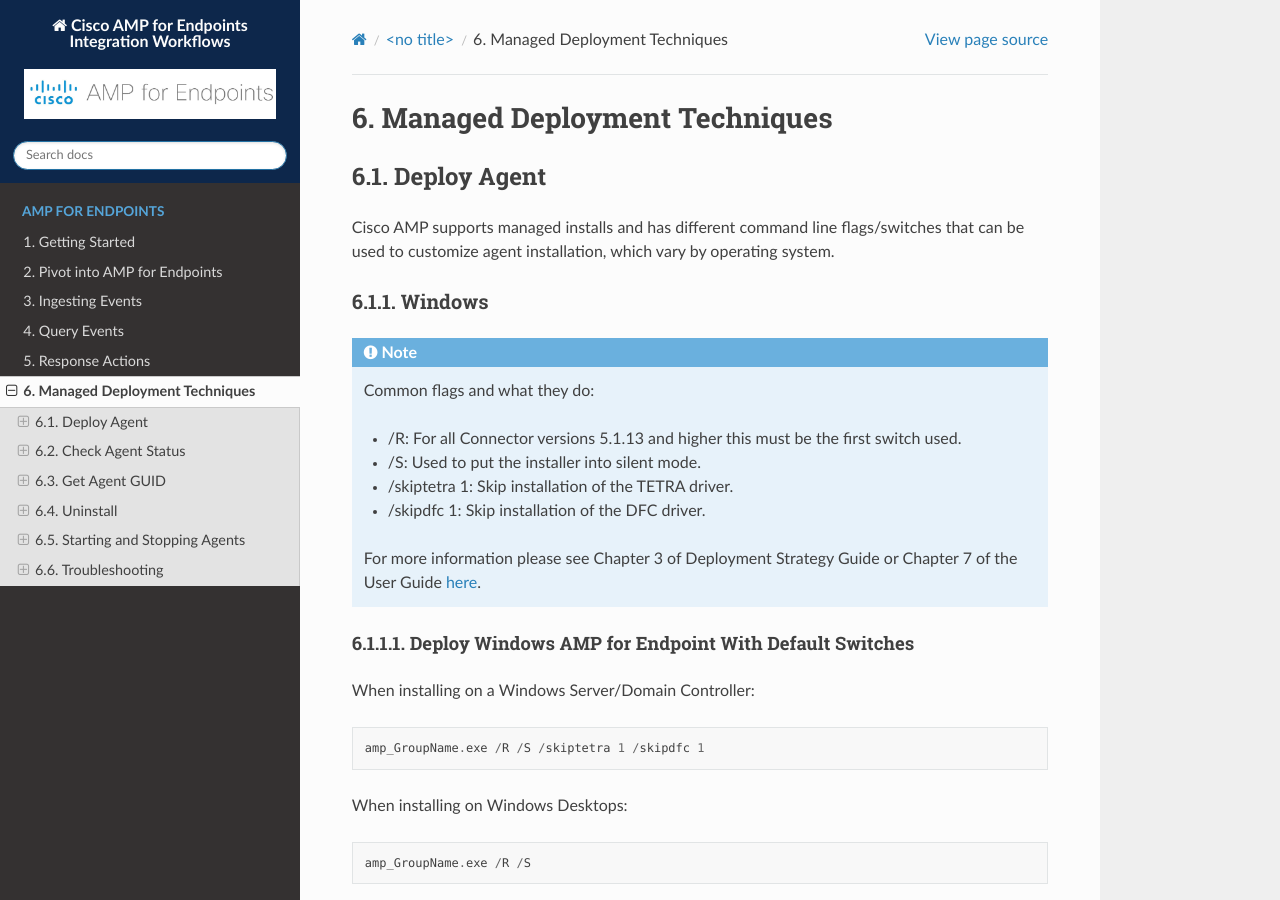
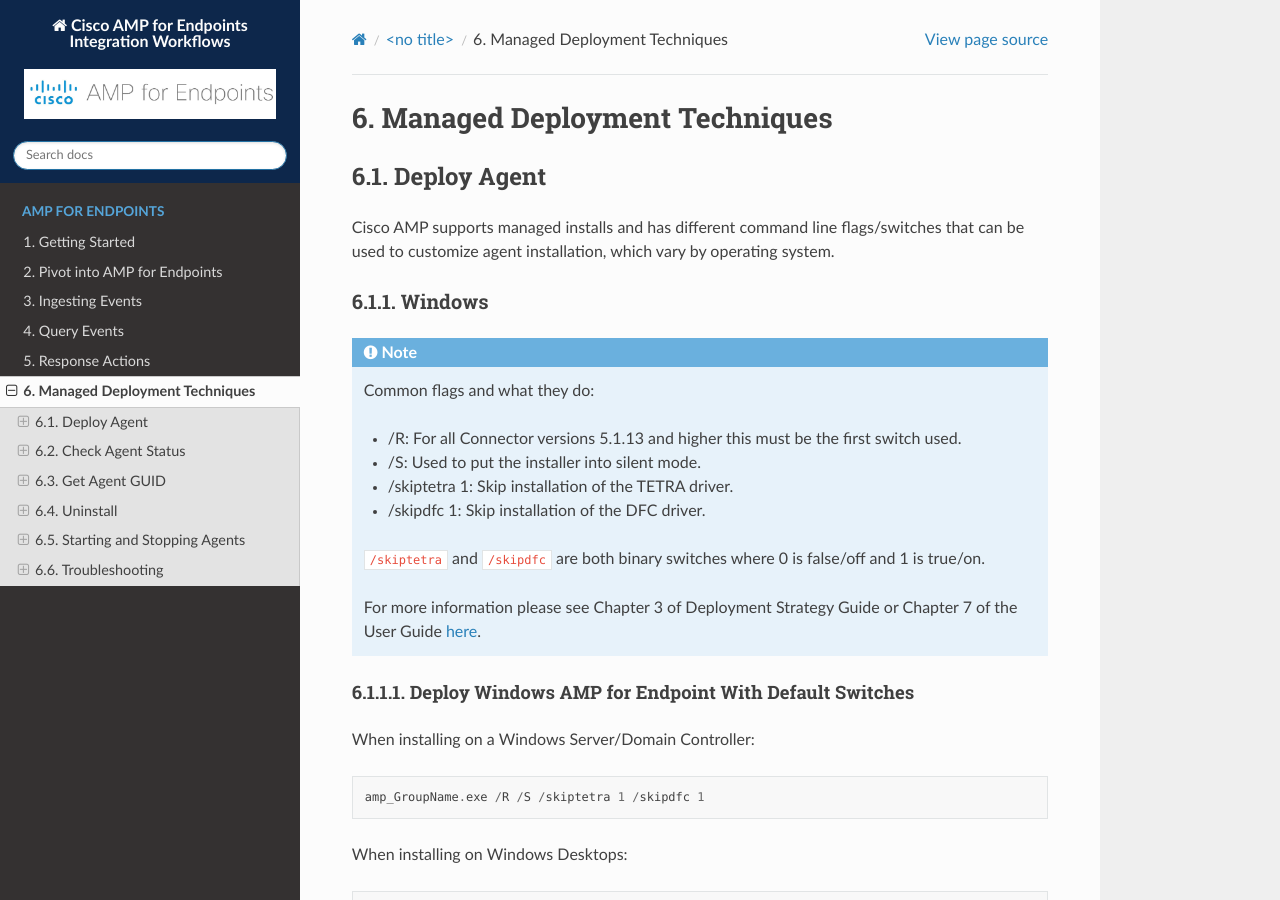
Before and after one commit to CiscoSecurity/amp-00-integration-workflows, a Sphinx documentation site: the page built from docs/source/amp/deployment.rst, in a window 1280 px wide and 900 px high. Built offline with Sphinx 7.4.7 and the Read the Docs theme 2.0.0, drawn with Linux system fonts in a browser that asks for light colours.

Commit message:
Added note about binary switches

```diff
--- a/docs/source/amp/deployment.rst
+++ b/docs/source/amp/deployment.rst
@@ -18,6 +18,8 @@
     - /S: Used to put the installer into silent mode.
     - /skiptetra 1: Skip installation of the TETRA driver.
     - /skipdfc 1: Skip installation of the DFC driver.
+
+    ``/skiptetra`` and ``/skipdfc`` are both binary switches where 0 is false/off and 1 is true/on.
 
     For more information please see Chapter 3 of Deployment Strategy Guide or Chapter 7 of the User Guide `here <https://console.amp.cisco.com/docs>`_.
 
```
